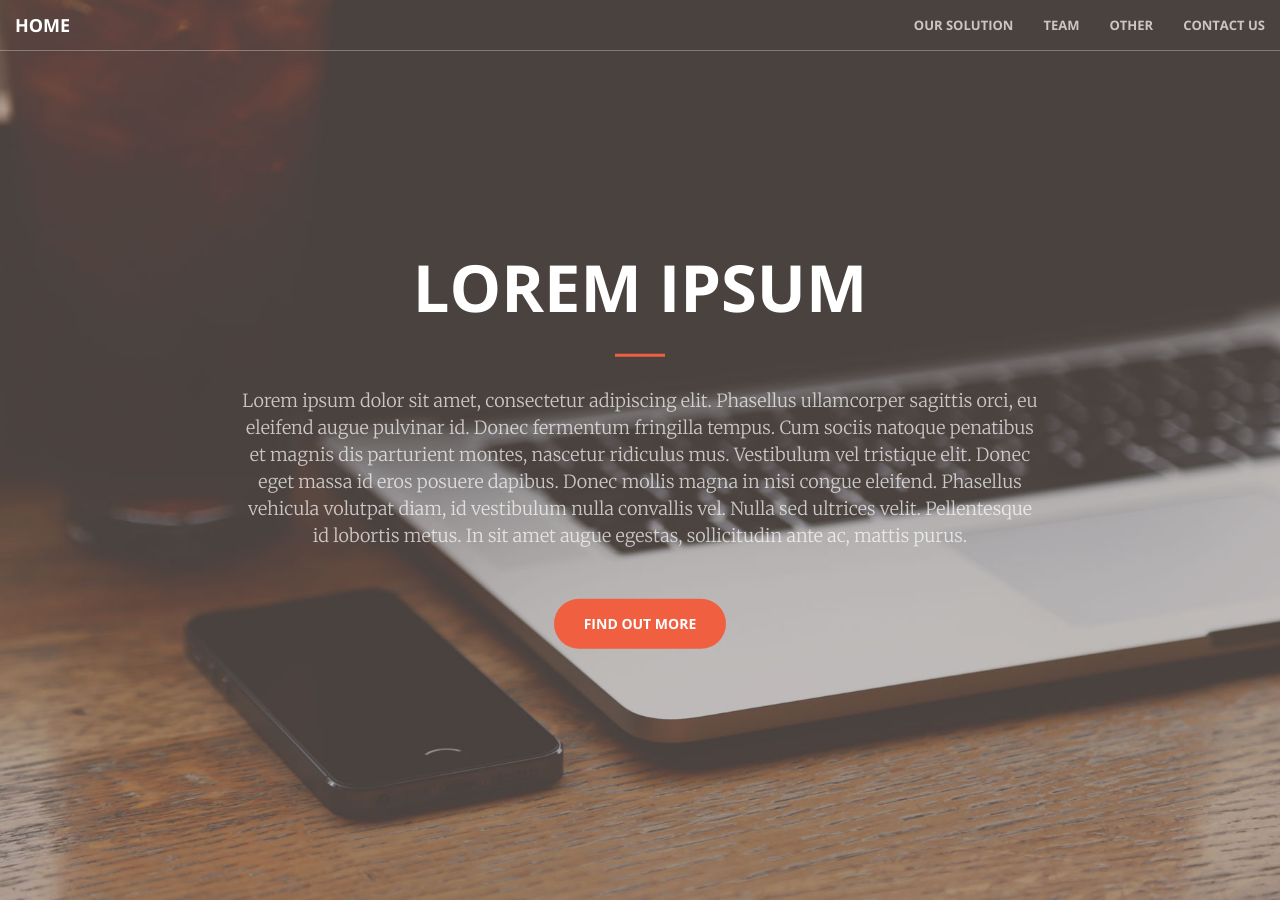
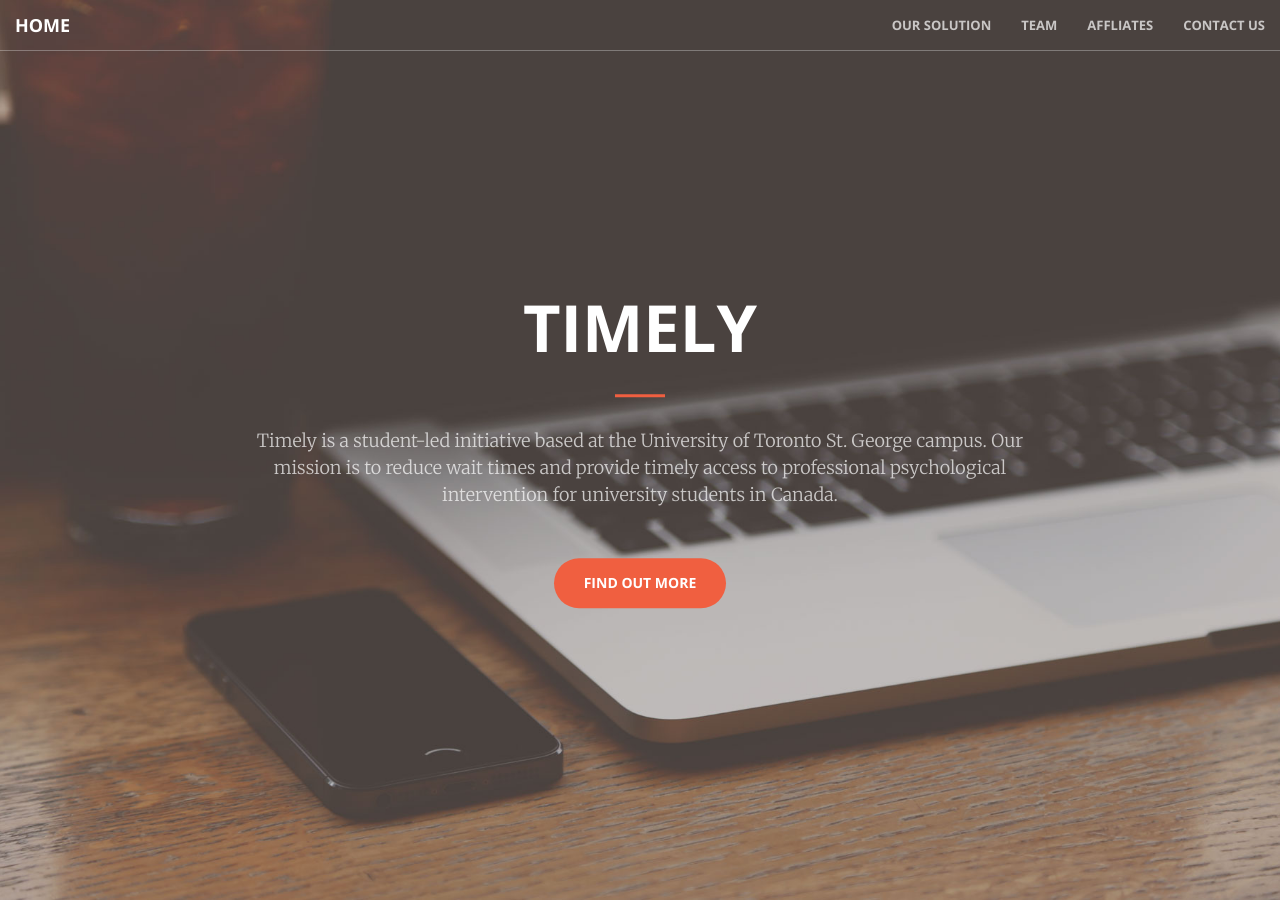
Before and after one commit to pxlu/Timely, a Jekyll site: the page built from index.html, in a window 1280 px wide and 900 px high. Built offline with Jekyll 4.4.1, drawn with Linux system fonts in a browser that asks for light colours; some of the changed text lies outside the part shown.

Commit message:
Changed tagline & title, other.html => affliates.html

```diff
--- a/_includes/other.html
+++ b/_includes/affliates.html
@@ -1,7 +1,7 @@
-  <section class="bg-dark" id="other">
+  <section class="bg-primary" id="affliates">
       <div class="container text-center">
           <div class="call-to-action">
-              <h2>Lorem Ipsum</h2>
+              <h2>Our Affliates</h2>
               <a href="#" class="btn btn-default btn-xl">Home</a>
           </div>
       </div>
--- a/_includes/header.html
+++ b/_includes/header.html
@@ -1,9 +1,9 @@
 <header>
     <div class="header-content">
         <div class="header-content-inner">
-            <h1>Lorem Ipsum</h1>
+            <h1>Timely</h1>
             <hr>
-            <p>Lorem ipsum dolor sit amet, consectetur adipiscing elit. Phasellus ullamcorper sagittis orci, eu eleifend augue pulvinar id. Donec fermentum fringilla tempus. Cum sociis natoque penatibus et magnis dis parturient montes, nascetur ridiculus mus. Vestibulum vel tristique elit. Donec eget massa id eros posuere dapibus. Donec mollis magna in nisi congue eleifend. Phasellus vehicula volutpat diam, id vestibulum nulla convallis vel. Nulla sed ultrices velit. Pellentesque id lobortis metus. In sit amet augue egestas, sollicitudin ante ac, mattis purus.</p>
+            <p>Timely is a student-led initiative based at the University of Toronto St. George campus. Our mission is to reduce wait times and provide timely access to professional psychological intervention for university students in Canada.</p>
             <a href="#solution" class="btn btn-primary btn-xl page-scroll">Find Out More</a>
         </div>
     </div>
--- a/_includes/nav.html
+++ b/_includes/nav.html
@@ -21,7 +21,7 @@
                     <a class="page-scroll" href="#team">Team</a>
                 </li>
                 <li>
-                    <a class="page-scroll" href="#other">Other</a>
+                    <a class="page-scroll" href="#affliates">Affliates</a>
                 </li>
                 <li>
                     <a class="page-scroll" href="#contact">Contact Us</a>
--- a/_includes/team.html
+++ b/_includes/team.html
@@ -13,15 +13,15 @@
             <!-- Cheryl -->
             <div class="col-lg-3 col-md-6 text-center">
                 <div class="service-box">
-                    <img class="img-profile-picture" src="../synergy/img/profile-pictures/default.png"></img>
+                    <img class="img-profile-picture" src="../img/profile-pictures/default.png"></img>
                     <h3>Sturdy Templates</h3>
                     <p class="text-muted">Our templates are updated regularly so they don't break.</p>
                 </div>
             </div>
-            <!-- Tiffanie -->
+            <!-- Tiffanie -->hands-coffee-smartphone-technology.jpg
             <div class="col-lg-3 col-md-6 text-center">
                 <div class="service-box">
-                    <img class="img-profile-picture" src="../synergy/img/profile-pictures/default.png"></img>
+                    <img class="img-profile-picture" src="../img/profile-pictures/default.png"></img>
                     <h3>Sturdy Templates</h3>
                     <p class="text-muted">Our templates are updated regularly so they don't break.</p>
                 </div>
@@ -29,7 +29,7 @@
             <!-- Lily -->
             <div class="col-lg-3 col-md-6 text-center">
                 <div class="service-box">
-                    <img class="img-profile-picture" src="../synergy/img/profile-pictures/default.png"></img>
+                    <img class="img-profile-picture" src="../img/profile-pictures/default.png"></img>
                     <h3>Sturdy Templates</h3>
                     <p class="text-muted">Our templates are updated regularly so they don't break.</p>
                 </div>
@@ -37,7 +37,7 @@
             <!-- Gurpreet -->
             <div class="col-lg-3 col-md-6 text-center">
                 <div class="service-box">
-                    <img class="img-profile-picture" src="../synergy/img/profile-pictures/default.png"></img>
+                    <img class="img-profile-picture" src="../img/profile-pictures/default.png"></img>
                     <h3>Sturdy Templates</h3>
                     <p class="text-muted">Our templates are updated regularly so they don't break.</p>
                 </div>
@@ -45,7 +45,7 @@
             <!-- Peter -->
             <div class="col-lg-3 col-md-6 text-center">
                 <div class="service-box">
-                    <img class="img-profile-picture" src="../synergy/img/profile-pictures/peter.jpg"></img>
+                    <img class="img-profile-picture" src="../img/profile-pictures/peter.jpg"></img>
                     <h3>Sturdy Templates</h3>
                     <p class="text-muted">Our templates are updated regularly so they don't break.</p>
                 </div>
--- a/_layouts/front.html
+++ b/_layouts/front.html
@@ -8,7 +8,7 @@
   {% include header.html %}
   {% include solution.html %}
   {% include team.html %}
-  {% include other.html %}
+  {% include affliates.html %}
   {% include contact.html %}
   {% include scripts.html %}
 </body>
```
Also changed, not shown: 3 other files.
